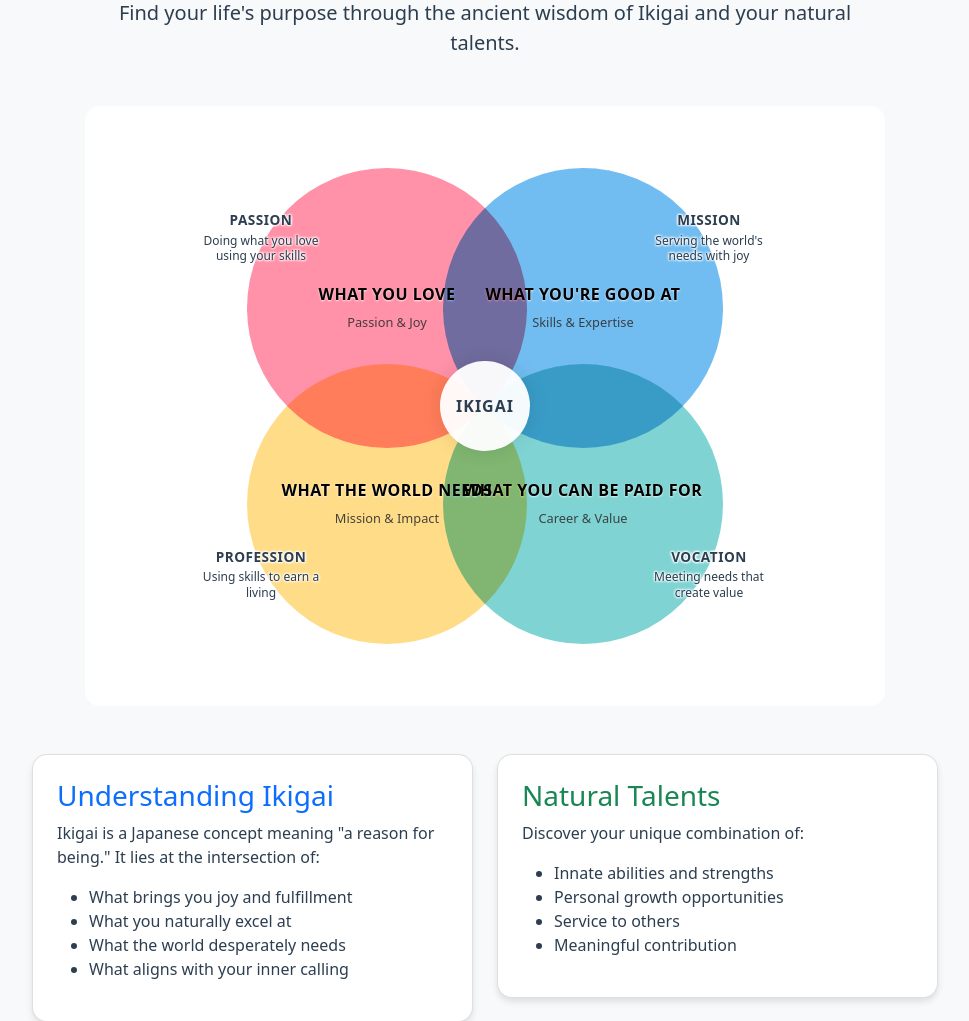
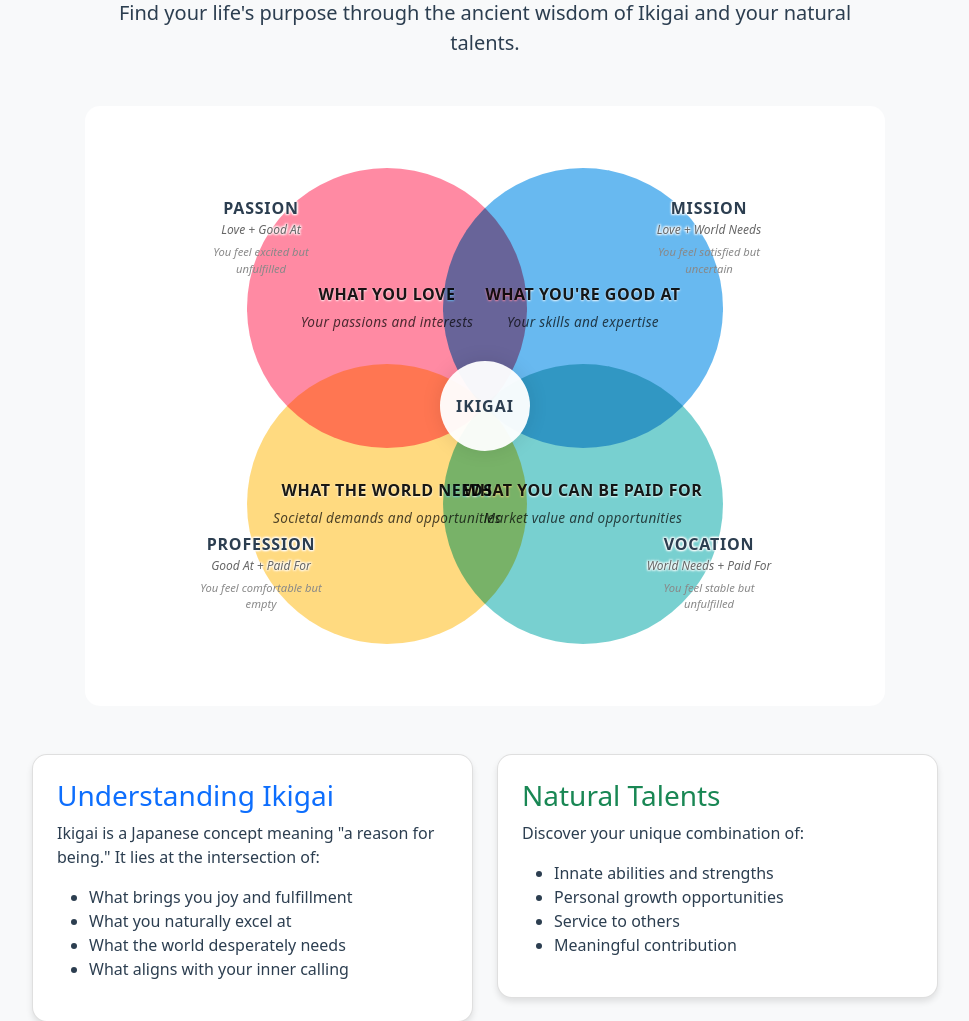
Before and after one commit to drntamm/PurposeFinder, a Flask app: page / in a window 1280 px wide. Shown: the part 197-1218 px from the top of the page, without its empty margins (155-1124 px from the left). Run offline with Flask 3, Linux system fonts and the light colour scheme.

Commit message:
Enhance: Venn diagram design and readability
- Improved text hierarchy with consistent font sizes and weights
- Added emotional context to intersection labels
- Enhanced visual clarity with better color contrast
- Synchronized design between welcome and results pages
- Improved mobile responsiveness

```diff
--- a/static/css/venn.css
+++ b/static/css/venn.css
@@ -27,24 +27,24 @@
 }
 
 .venn-circle h3, .venn-circle h4 {
-    font-size: 1.1rem;
+    font-size: 1.2rem;
     margin: 0 0 8px 0;
-    color: #000;
+    color: rgba(0, 0, 0, 0.9);
     text-align: center;
-    font-weight: 700;
+    font-weight: 800;
     text-transform: uppercase;
     letter-spacing: 0.5px;
     line-height: 1.3;
-    text-shadow: 0 1px 2px rgba(255, 255, 255, 0.8);
+    text-shadow: 0 1px 2px rgba(255, 255, 255, 0.9);
 }
 
 .venn-circle small {
     display: block;
-    font-size: 0.8rem;
+    font-size: 0.85rem;
     font-weight: 500;
-    text-transform: none;
-    opacity: 0.9;
-    letter-spacing: normal;
+    font-style: italic;
+    color: rgba(0, 0, 0, 0.7);
+    letter-spacing: 0.3px;
 }
 
 .venn-circle ul {
@@ -83,28 +83,28 @@
 
 /* Circle Positions and Colors */
 .love {
-    background: rgba(255, 99, 132, 0.7);
+    background: rgba(255, 99, 132, 0.75);
     top: 50%;
     left: 50%;
     transform: translate(-85%, -85%);
 }
 
 .good-at {
-    background: rgba(54, 162, 235, 0.7);
+    background: rgba(54, 162, 235, 0.75);
     top: 50%;
     left: 50%;
     transform: translate(-15%, -85%);
 }
 
 .world-needs {
-    background: rgba(255, 206, 86, 0.7);
+    background: rgba(255, 206, 86, 0.75);
     top: 50%;
     left: 50%;
     transform: translate(-85%, -15%);
 }
 
 .natural-talents {
-    background: rgba(75, 192, 192, 0.7);
+    background: rgba(75, 192, 192, 0.75);
     top: 50%;
     left: 50%;
     transform: translate(-15%, -15%);
@@ -124,7 +124,7 @@
     align-items: center;
     justify-content: center;
     box-shadow: 0 0 20px rgba(0, 0, 0, 0.1);
-    z-index: 3;
+    z-index: 5;
 }
 
 .ikigai-center h3 {
@@ -141,33 +141,41 @@
 .intersection-label {
     position: absolute;
     text-align: center;
-    width: 130px;
+    width: 140px;
     z-index: 4;
 }
 
 .intersection-label h4 {
-    font-size: 0.85rem;
+    font-size: 1rem;
     color: #2c3e50;
     text-transform: uppercase;
-    letter-spacing: 0.5px;
+    letter-spacing: 0.8px;
     margin: 0 0 4px 0;
-    font-weight: 700;
-    text-shadow: 1px 1px 2px rgba(255, 255, 255, 0.9),
-                -1px -1px 2px rgba(255, 255, 255, 0.9),
-                1px -1px 2px rgba(255, 255, 255, 0.9),
-                -1px 1px 2px rgba(255, 255, 255, 0.9);
+    font-weight: 800;
+    text-shadow: 1px 1px 2px rgba(255, 255, 255, 0.95),
+                -1px -1px 2px rgba(255, 255, 255, 0.95),
+                1px -1px 2px rgba(255, 255, 255, 0.95),
+                -1px 1px 2px rgba(255, 255, 255, 0.95);
 }
 
 .intersection-label p {
     font-size: 0.75rem;
-    color: #2c3e50;
-    margin: 0;
+    color: #666;
+    margin: 0 0 6px 0;
     line-height: 1.3;
     font-weight: 500;
-    text-shadow: 1px 1px 2px rgba(255, 255, 255, 0.9),
-                -1px -1px 2px rgba(255, 255, 255, 0.9),
-                1px -1px 2px rgba(255, 255, 255, 0.9),
-                -1px 1px 2px rgba(255, 255, 255, 0.9);
+    font-style: italic;
+    text-shadow: 1px 1px 2px rgba(255, 255, 255, 0.95),
+                -1px -1px 2px rgba(255, 255, 255, 0.95),
+                1px -1px 2px rgba(255, 255, 255, 0.95),
+                -1px 1px 2px rgba(255, 255, 255, 0.95);
+}
+
+.intersection-label .emotion {
+    font-size: 0.7rem;
+    color: #888;
+    font-style: italic;
+    margin-top: 4px;
 }
 
 .intersection-label.top-left {
@@ -192,6 +200,16 @@
     bottom: 22%;
     right: 22%;
     transform: translate(50%, 50%);
+}
+
+/* Intersection Areas */
+.intersection-area {
+    position: absolute;
+    width: 140px;
+    text-align: center;
+    font-size: 0.75rem;
+    color: #666;
+    font-style: italic;
 }
 
 /* Mobile responsiveness */
@@ -227,7 +245,8 @@
         height: 90px;
     }
 
-    .intersection-label {
+    .intersection-label,
+    .intersection-area {
         display: none;
     }
 }
--- a/templates/index.html
+++ b/templates/index.html
@@ -12,7 +12,7 @@
     .venn-container {
         margin: 3rem auto;
     }
-    .venn-circle h4 {
+    .venn-circle h3 {
         font-size: 1rem;
     }
     .feature-card {
@@ -49,40 +49,48 @@
     <!-- Ikigai Venn Diagram -->
     <div class="venn-container">
         <div class="venn-circle love">
-            <h4>What You Love</h4>
-            <small>Passion & Joy</small>
+            <h3>What You Love</h3>
+            <small>Your passions and interests</small>
         </div>
         <div class="venn-circle good-at">
-            <h4>What You're Good At</h4>
-            <small>Skills & Expertise</small>
+            <h3>What You're Good At</h3>
+            <small>Your skills and expertise</small>
         </div>
         <div class="venn-circle world-needs">
-            <h4>What the World Needs</h4>
-            <small>Mission & Impact</small>
+            <h3>What the World Needs</h3>
+            <small>Societal demands and opportunities</small>
         </div>
         <div class="venn-circle natural-talents">
-            <h4>What You Can Be Paid For</h4>
-            <small>Career & Value</small>
+            <h3>What You Can Be Paid For</h3>
+            <small>Market value and opportunities</small>
         </div>
+
+        <div class="intersection-label top-left">
+            <h4>PASSION</h4>
+            <p>Love + Good At</p>
+            <div class="emotion">You feel excited but unfulfilled</div>
+        </div>
+
+        <div class="intersection-label top-right">
+            <h4>MISSION</h4>
+            <p>Love + World Needs</p>
+            <div class="emotion">You feel satisfied but uncertain</div>
+        </div>
+
+        <div class="intersection-label bottom-left">
+            <h4>PROFESSION</h4>
+            <p>Good At + Paid For</p>
+            <div class="emotion">You feel comfortable but empty</div>
+        </div>
+
+        <div class="intersection-label bottom-right">
+            <h4>VOCATION</h4>
+            <p>World Needs + Paid For</p>
+            <div class="emotion">You feel stable but unfulfilled</div>
+        </div>
+
         <div class="ikigai-center">
             <h3>IKIGAI</h3>
-        </div>
-        <!-- Intersection Labels -->
-        <div class="intersection-label top-left">
-            <h4>Passion</h4>
-            <p>Doing what you love using your skills</p>
-        </div>
-        <div class="intersection-label top-right">
-            <h4>Mission</h4>
-            <p>Serving the world's needs with joy</p>
-        </div>
-        <div class="intersection-label bottom-left">
-            <h4>Profession</h4>
-            <p>Using skills to earn a living</p>
-        </div>
-        <div class="intersection-label bottom-right">
-            <h4>Vocation</h4>
-            <p>Meeting needs that create value</p>
         </div>
     </div>
 
```
Also changed, not shown: templates/results.html (+24 -17 lines).
